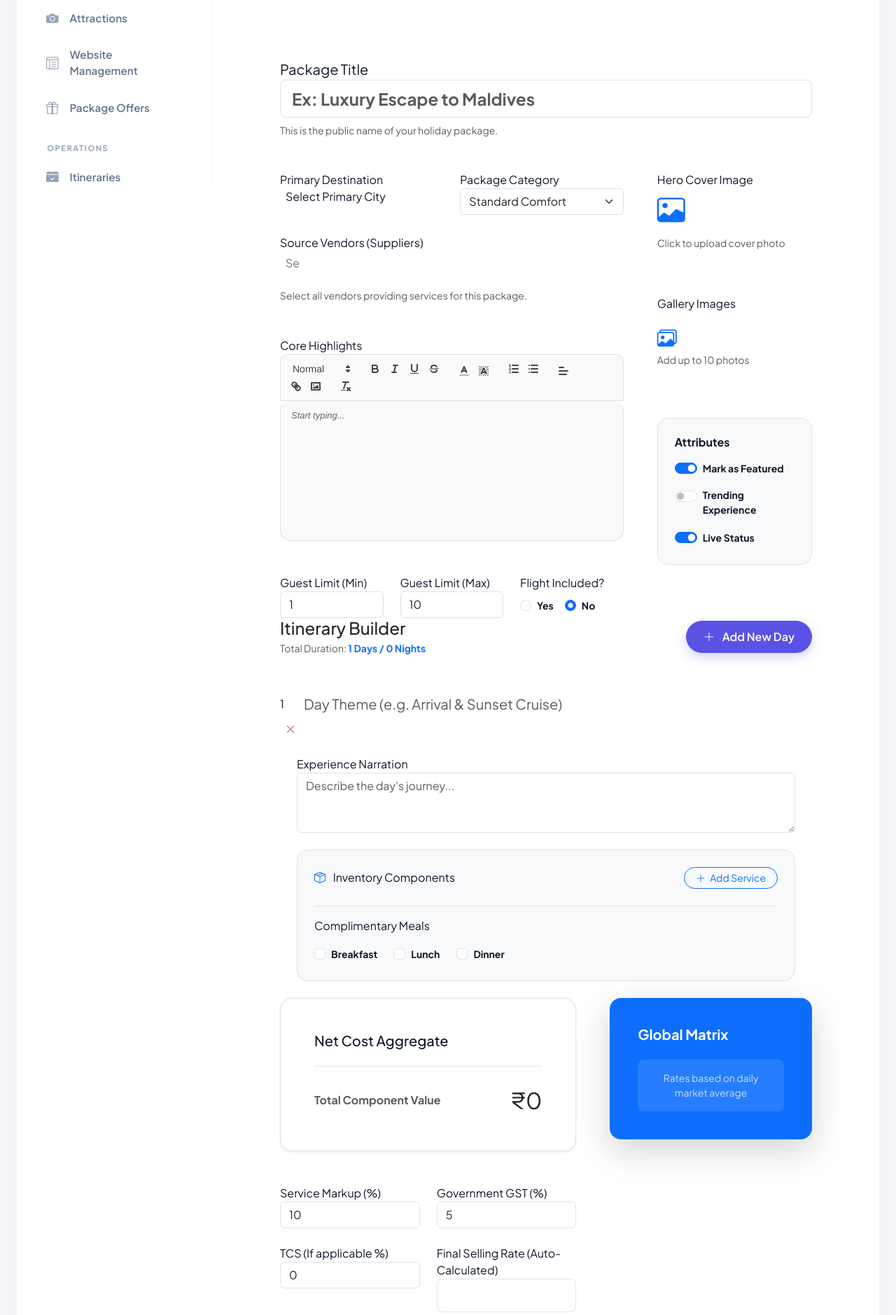
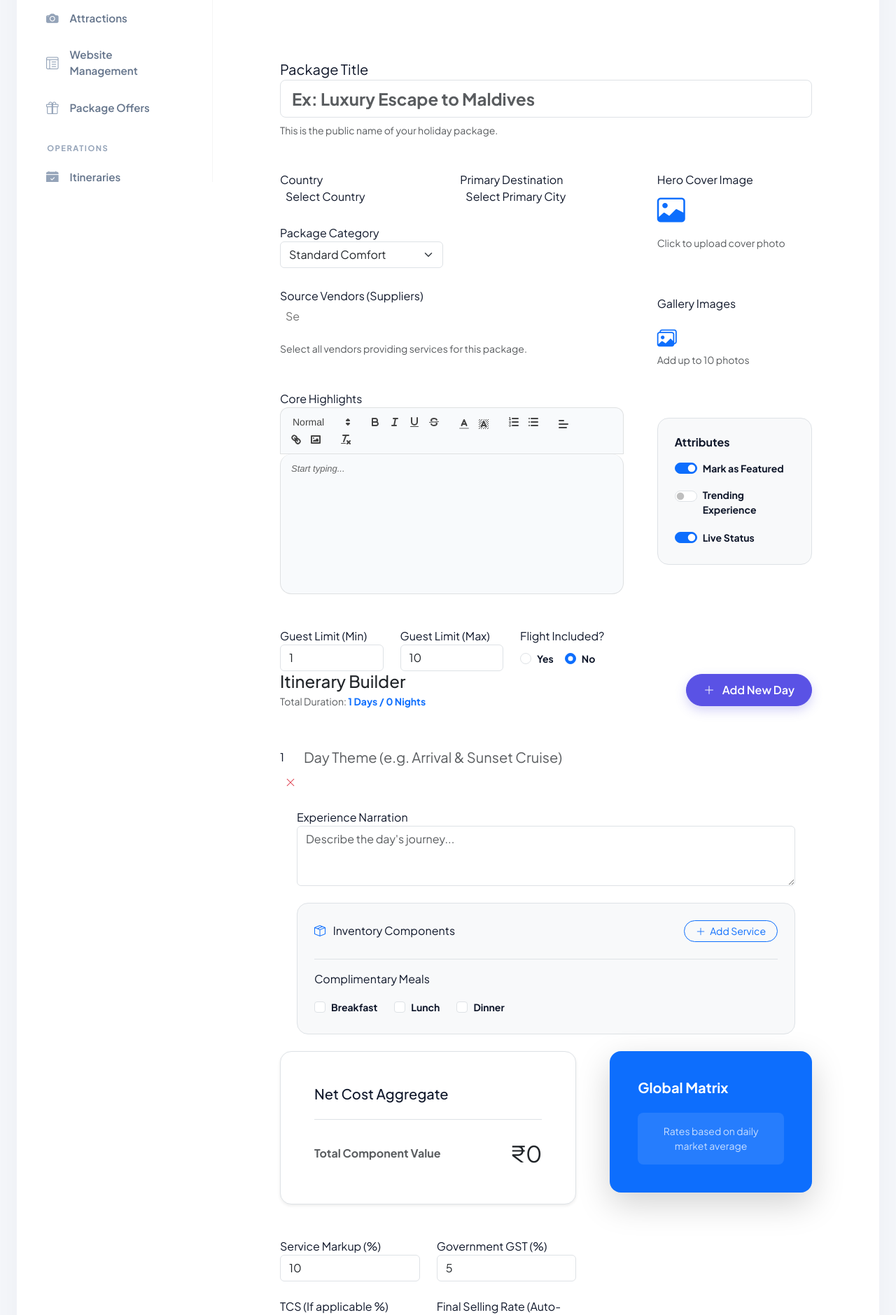
Before and after one commit to gopz4u/tourliz_cms, a Laravel app: template resources/views/admin/packages/create.blade.php in a window 1280 px wide. Shown: the part 516-2395 px from the top of the page at 70% size. Run offline with Laravel 8, Linux system fonts and the light colour scheme; the template is opened without the code that fills it, so the values that code supplies are empty; the visitor is signed in with stand-in values (Sample User, id 1); a map, chart or similar area stays blank; parts of the project's set-up code (start-up, migrations or seed data) failed here and were passed over; some libraries are stand-ins or nearby versions.

Commit message:
Add country parameter to packages with cascading UI and index display

```diff
--- a/app/Http/Controllers/Admin/PackageController.php
+++ b/app/Http/Controllers/Admin/PackageController.php
@@ -27,6 +27,7 @@ class PackageController extends Controller
 
                 $query->withCount('reviews')
                     ->with([
+                        'country',
                         'destination' => function ($q) {
                             $q->withTrashed();
                         }
@@ -103,6 +104,7 @@ class PackageController extends Controller
     public function store(Request $request): \Illuminate\Http\JsonResponse
     {
         $validated = $request->validate([
+            'country_id' => 'required|exists:countries,id',
             'destination_id' => 'nullable|exists:destinations,id',
             'hotel_id' => 'nullable|exists:hotels,id',
             'destination_ids' => 'nullable|array',
@@ -172,6 +174,7 @@ class PackageController extends Controller
 
         // Map form fields to database columns
         $packageData = [
+            'country_id' => $validated['country_id'] ?? null,
             'destination_id' => $validated['destination_id'] ?? null,
             'destination_ids' => $validated['destination_ids'] ?? [],
             'supplier_ids' => $validated['supplier_ids'] ?? [],
@@ -501,6 +504,7 @@ class PackageController extends Controller
 
         $validated = $request->validate([
             'name' => 'required|string|max:255',
+            'country_id' => 'required|exists:countries,id',
             'destination_id' => 'required|exists:destinations,id',
             'package_category' => 'nullable|string',
             'price' => 'required|numeric',
@@ -529,6 +533,7 @@ class PackageController extends Controller
 
         $packageData = [
             'name' => $validated['name'],
+            'country_id' => $validated['country_id'],
             'destination_id' => $validated['destination_id'],
             'package_category' => $validated['package_category'],
             'price' => $validated['price'],
--- a/app/Models/Package.php
+++ b/app/Models/Package.php
@@ -11,6 +11,7 @@ class Package extends Model
     use HasFactory, SoftDeletes;
 
     protected $fillable = [
+        'country_id',
         'destination_id',
         'destination_ids',
         'hotel_id',
@@ -108,6 +109,11 @@ class Package extends Model
     /**
      * Get the destination that owns the package.
      */
+    public function country()
+    {
+        return $this->belongsTo(Country::class);
+    }
+
     public function destination()
     {
         return $this->belongsTo(Destination::class, 'destination_id');
--- a/resources/views/admin/packages/create.blade.php
+++ b/resources/views/admin/packages/create.blade.php
@@ -245,11 +245,20 @@
                         <div class="col-md-8">
                             <div class="row g-4">
                                 <div class="col-md-6">
+                                    <label class="premium-label">Country</label>
+                                    <select name="country_id" id="country_id" class="form-select select2" required>
+                                        <option value="">Select Country</option>
+                                        @foreach($countries as $country)
+                                            <option value="{{ $country->id }}">{{ $country->name }}</option>
+                                        @endforeach
+                                    </select>
+                                </div>
+                                <div class="col-md-6">
                                     <label class="premium-label">Primary Destination</label>
-                                    <select name="destination_id" class="form-select select2" required>
+                                    <select name="destination_id" id="destination_id" class="form-select select2" required>
                                         <option value="">Select Primary City</option>
                                         @foreach($destinations as $dest)
-                                            <option value="{{ $dest->id }}">{{ $dest->name }}</option>
+                                            <option value="{{ $dest->id }}" data-country="{{ $dest->country_id }}">{{ $dest->name }}</option>
                                         @endforeach
                                     </select>
                                 </div>
@@ -606,6 +615,29 @@
 
     $(document).ready(function() {
         $('.select2').select2({ theme: 'bootstrap-5' });
+
+        // Country to Destination Cascading
+        $('#country_id').on('change', function() {
+            let countryId = $(this).val();
+            let destSelect = $('#destination_id');
+
+            // Clear current selection
+            destSelect.val(null).trigger('change');
+
+            // Hide all options first
+            destSelect.find('option').each(function() {
+                let optCountry = $(this).data('country');
+                if (!countryId || !optCountry || optCountry == countryId || $(this).val() === "") {
+                    $(this).prop('disabled', false);
+                } else {
+                    $(this).prop('disabled', true);
+                }
+            });
+
+            // Re-init select2 to refresh disabled states
+            destSelect.select2({ theme: 'bootstrap-5' });
+        });
+
         quillEditors['highlight'] = initQuillEditor('#highlight-editor-container', 200);
         quillEditors['inc'] = initQuillEditor('#inc-editor-container', 200);
         quillEditors['exc'] = initQuillEditor('#exc-editor-container', 200);
--- a/resources/views/admin/packages/index.blade.php
+++ b/resources/views/admin/packages/index.blade.php
@@ -204,7 +204,9 @@
                     </div>
                 </div>
                 <h6 class="fw-bold text-dark mb-1 text-truncate">{NAME}</h6>
-                <p class="text-muted small mb-4 mt-auto"><i class="bi bi-geo-alt-fill text-primary me-1"></i> {DESTINATION}</p>
+                <p class="text-muted small mb-4 mt-auto">
+                    <i class="bi bi-geo-alt-fill text-primary me-1"></i> {COUNTRY} • {DESTINATION}
+                </p>
                 <div class="d-flex justify-content-between align-items-center">
                     <div>
                         <p class="text-muted x-small mb-0">Starting at</p>
@@ -289,6 +291,7 @@
                         .replace(/{ID}/g, pkg.id)
                         .replace(/{NAME}/g, pkg.name)
                         .replace(/{IMAGE}/g, pkg.image ? '/' + pkg.image : 'https://placehold.co/600x400?text=' + encodeURIComponent(pkg.name))
+                        .replace(/{COUNTRY}/g, pkg.country ? pkg.country.name : 'Intl')
                         .replace(/{DESTINATION}/g, pkg.destination ? pkg.destination.name : 'Various')
                         .replace(/{PRICE}/g, pkg.price ? parseFloat(pkg.price).toLocaleString() : '0')
                         .replace(/{DURATION}/g, pkg.duration || 'Flexible')
```
Also changed, not shown: resources/views/admin/packages/edit.blade.php (+53 -2 lines), database/migrations/2026_05_15_005439_add_country_id_to_packages_table.php (added).
